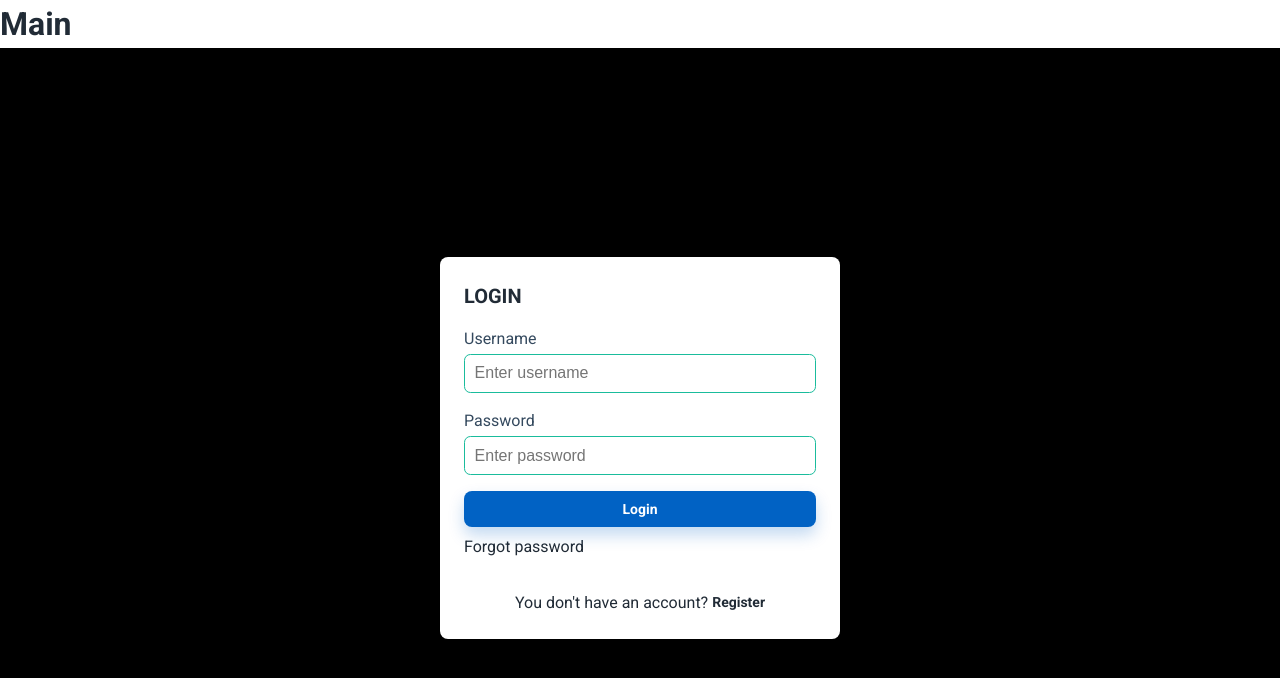
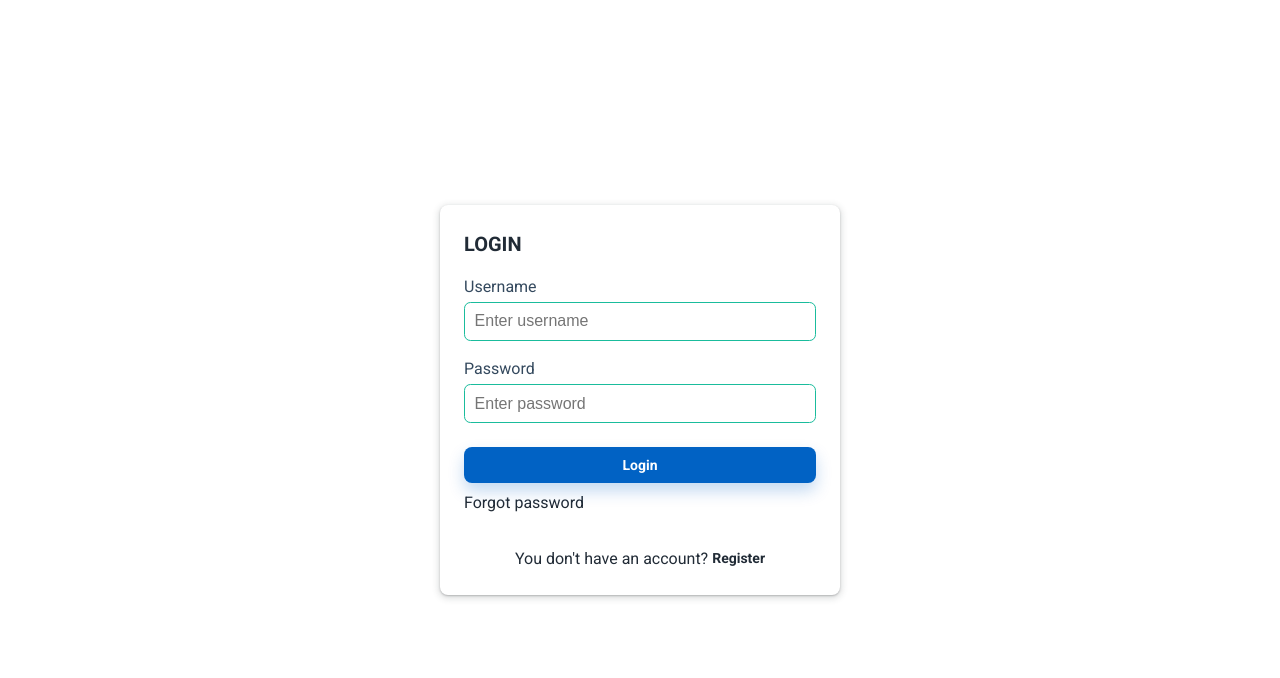
Before and after one commit to lequanphat/whale-chat, a React (Vite) app in the folder client/: page /auth/login in a window 1280 px wide. Shown: the top 678 px of the page. Built offline with nearby package versions, Linux system fonts and the light colour scheme.

Commit message:
login and register

```diff
--- a/client/src/layouts/main/index.tsx
+++ b/client/src/layouts/main/index.tsx
@@ -3,7 +3,6 @@ import { Outlet } from 'react-router-dom';
 export default function MainLayout() {
     return (
         <>
-            <h1>Main</h1>
             <Outlet />
         </>
     );
--- a/client/src/pages/auth/Login.tsx
+++ b/client/src/pages/auth/Login.tsx
@@ -32,7 +32,7 @@ function Login() {
         },
     });
 
-    const handleLogin = async () => {
+    // const handleLogin = async () => {
     // e.preventDefault();
     // // validate
     // if (errors.password || errors.username) {
@@ -56,11 +56,11 @@ function Login() {
     //     return;
     // }
     // navigate('/');
-    };
+    // };
 
-    const googleLogin = async () => {
-        window.open('http://localhost:2411/api/auth/login/google', '_self');
-    };
+    // const googleLogin = async () => {
+    //     window.open('http://localhost:2411/api/auth/login/google', '_self');
+    // };
     const handleBlurCustom = (event: any, setError: any, error: any) => {
         setError(error);
         setLoginError('');
@@ -80,10 +80,18 @@ function Login() {
                 display: 'flex',
                 alignItems: 'center',
                 justifyContent: 'center',
-                backgroundColor: '#000',
+                backgroundColor: '#fff',
             }}
         >
-            <Box p={3} sx={{ width: '25rem', backgroundColor: 'white', borderRadius: 1 }}>
+            <Box
+                p={3}
+                sx={{
+                    width: '25rem',
+                    backgroundColor: 'white',
+                    borderRadius: 1,
+                    boxShadow: 'rgba(60, 64, 67, 0.3) 0px 1px 2px 0px, rgba(60, 64, 67, 0.15) 0px 2px 6px 2px',
+                }}
+            >
                 <Typography variant="h5" component="h1" mb={2}>
                     LOGIN
                 </Typography>
@@ -118,14 +126,12 @@ function Login() {
                     error={passwordError}
                 />
                 {loginError && <p className="login-error">{loginError}</p>}
-                <Box>
-                    <Button type="submit" variant="contained" fullWidth>
+                <Button type="submit" variant="contained" fullWidth sx={{ mt: 1 }}>
                     Login
                 </Button>
                 <Typography variant="body1" component="p" py={1}>
                     Forgot password
                 </Typography>
-                </Box>
                 {/* <Stack direction="row" alignItems="center" width="100%" justifyContent="space-between" py={1.4}>
                     <Divider sx={{ width: '35%' }} />
                     <Typography variant="caption" sx={{ color: '#ccc' }}>
@@ -143,7 +149,7 @@ function Login() {
                         component="p"
                         sx={{ color: 'var(--primary-color)', cursor: 'pointer' }}
                         onClick={() => {
-                            navigate('/register');
+                            navigate('/auth/register');
                         }}
                     >
                         Register
--- a/client/src/pages/auth/Register.tsx
+++ b/client/src/pages/auth/Register.tsx
@@ -77,10 +77,18 @@ function Register() {
                 display: 'flex',
                 alignItems: 'center',
                 justifyContent: 'center',
-                backgroundColor: '#000',
+                backgroundColor: '#fff',
             }}
         >
-            <Box p={3} sx={{ width: '25rem', backgroundColor: 'white', borderRadius: 1 }}>
+            <Box
+                p={3}
+                sx={{
+                    width: '24rem',
+                    backgroundColor: 'white',
+                    borderRadius: 1,
+                    boxShadow: 'rgba(60, 64, 67, 0.3) 0px 1px 2px 0px, rgba(60, 64, 67, 0.15) 0px 2px 6px 2px',
+                }}
+            >
                 <Typography variant="h5" component="h1" mb={2}>
                     Register
                 </Typography>
@@ -145,7 +153,7 @@ function Register() {
                     error={confirmPasswordError}
                 />
                 {registerError && <p className="register-error">{registerError}</p>}
-                <Button type="submit" variant="contained" fullWidth>
+                <Button type="submit" variant="contained" fullWidth sx={{ mt: 1 }}>
                     Register
                 </Button>
                 {/* <Stack direction="row" alignItems="center" width="100%" justifyContent="space-between" py={1.4}>
@@ -164,7 +172,7 @@ function Register() {
                         component="p"
                         sx={{ color: 'var(--primary-color)', cursor: 'pointer' }}
                         onClick={() => {
-                            navigate('/login');
+                            navigate('/auth/login');
                         }}
                     >
                         Login
```
Lines whose indentation alone changed are shown as unchanged.
